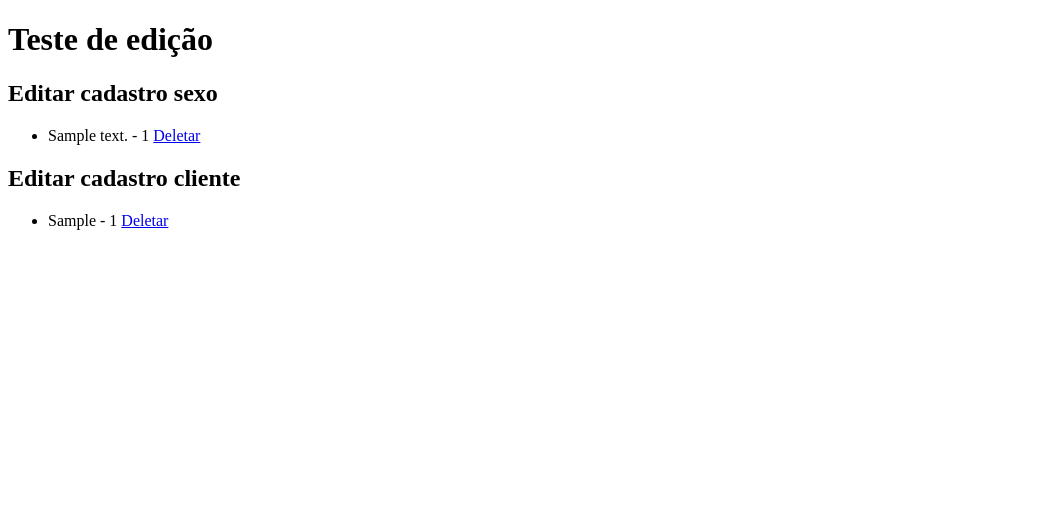
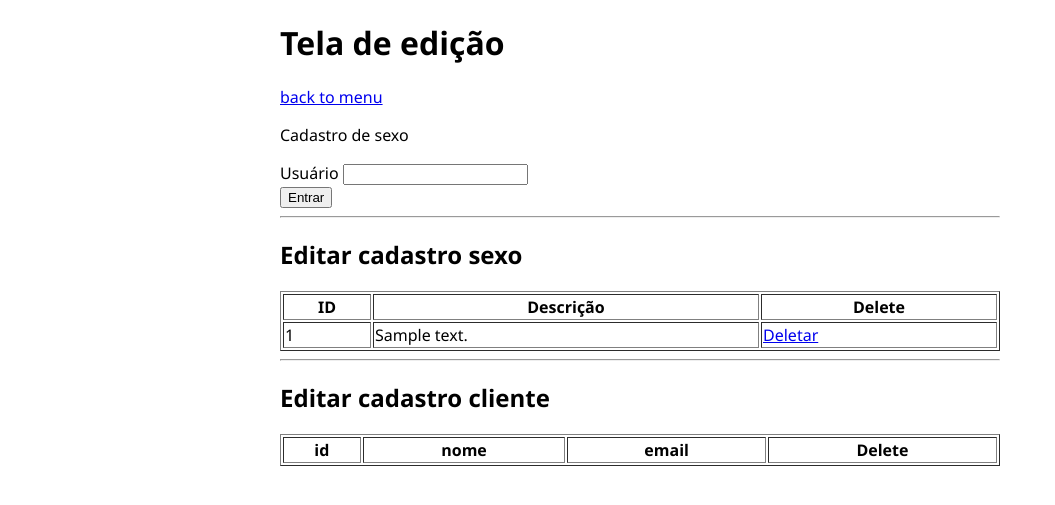
Before and after one commit to HidekiKoyama/Aprendendo-Django, a Django app: page /admin/ in a window 1280 px wide. Shown: the top 505 px of the page, without its empty margins (0-1055 px from the left). Run offline with Django 4.2, Linux system fonts and the light colour scheme; tables that the repository leaves empty hold one stand-in row (values such as "Sample post"); lists and menus that the app fills with data are empty.

Commit message:
Update - +Tela, +Funções funcionado
Ajuste em algumas funções e implementando mais formulários/fazendo os funcionar

```diff
--- a/painel/models.py
+++ b/painel/models.py
@@ -1,24 +1,18 @@
 from django.db import models
 
 class sexo(models.Model):
-    description = models.CharField(max_length=50)
+    descricao = models.CharField(max_length=50, null=False, blank=False)
+    def __str__(self):
+        return self.descricao
+
+class clientes(models.Model):
+    nome = models.TextField(max_length=50, null=False, blank=False)
+    email = models.TextField(max_length=255, null=False, blank=False, default='')
+    sexo = models.ForeignKey(sexo, null=False, blank=False, on_delete=models.CASCADE)
 
     def __str__(self):
-        return self.description
-
-class clientes(models.Model):
-    firstname = models.TextField(max_length=50, null=False, blank=False, default='')
-    email = models.TextField(max_length=255, null=False, blank=False, default='')
-    password = models.TextField(max_length=255, null=False, blank=False, default='')
-    sexo = models.TextField(max_length=50)
-
-    def __str__(self):
-        return self.firstname
-
+        return self.nome, self.email, self.senha, self.sexo
 
 class user(models.Model):
-    id_cliente = models.ForeignKey(clientes, null=False, blank=False, on_delete=models.CASCADE),
+    id_cliente = models.ForeignKey(clientes, null=False, blank=False, on_delete=models.CASCADE)
     user = models.CharField(max_length=50)
-
-    def __str__(self):
-        return self.user
--- a/painel/templates/admin/admin.html
+++ b/painel/templates/admin/admin.html
@@ -7,22 +7,48 @@
     <title>Tela de controle geral</title>
 </head>
 <body>
-    <h1>Teste de edição</h1>
+    <h1>Tela de edição</h1>
+    <p><a href="/">back to menu</a></p>
+    <p>Cadastro de sexo</p>
+    <form action="{% url 'cadastrosex' %}" method="POST">
+        {% csrf_token %}
+        <label for="nome">Usuário</label>
+        <input type="text" name="nome"><br>
+        <button type="submit">Entrar</button>
+    <hr>
     <h2>Editar cadastro sexo</h2>
-    <ul>
+
+        {% include 'modelo-css/modelo.html' %}
+
+        <table border="solid">
+        <th>ID</th>
+        <th>Descrição</th>
+        <th>Delete</th>
         {% for cad_sexo in cad_sexo %}
-        <li>
-            {{cad_sexo.description}} - {{cad_sexo.id}} <a href="{% url 'dellsex' cad_sexo.id %}">Deletar</a>
-        </li>
+        <tr>
+        <td>{{ cad_sexo.id }}</td>
+        <td>{{ cad_sexo.descricao }}</td>
+        <td><a href="{% url 'dellsex' cad_sexo.id %}">Deletar</a></td>
+        </tr>
         {% endfor %}
-    </ul>
+    </table>
+    <hr>
     <h2>Editar cadastro cliente</h2>
-    <ul>
+    <table border="solid">
+        <th>id</th>
+        <th>nome</th>
+        <th>email</th>
+        <th>Delete</th>
         {% for cliente in cliente %}
-        <li>
-            {{cliente.firstname}} - {{cliente.id}} <a href="{% url 'dellcliente' cliente.id %}">Deletar</a>
-        </li>
+        <th>
+            <tr>
+                <td>{{ cliente.id }}</td>
+                <td>{{ cliente.nome }}</td>
+                <td>{{ cliente.email}}</td>
+                <td><a href="{% url 'dellcliente' cliente.id %}">Delete</a></td>
+            </tr>
+        </th>
         {% endfor %}
-    </ul>
+    </table>
 </body>
 </html>
--- /dev/null
+++ b/painel/templates/modelo-css/modelo.html
@@ -0,0 +1,12 @@
+<style>
+    html, body{
+        font-family:'Segoe UI';
+        width: 75%;
+        margin: 0 auto;
+        background-color: white;
+    }
+    table{
+        margin: 0 auto;
+        width: 100%;
+    }
+</style>
--- a/painel/urls.py
+++ b/painel/urls.py
@@ -1,5 +1,5 @@
 from django.urls import path
-from .views import home, admin, cadastrosex, createuser, dellsex, dellcliente
+from .views import *
 
 urlpatterns = [
     path('', home),
@@ -8,4 +8,5 @@ urlpatterns = [
     path('new-user/', createuser, name='createuser'),
     path('dellsex/<int:id>/', dellsex, name='dellsex'),
     path('dellcliente/<int:id>/', dellcliente, name='dellcliente'),
+    path('geral/', tela_de_login, name='tela_de_login')
 ]
--- a/painel/views.py
+++ b/painel/views.py
@@ -1,47 +1,111 @@
-from django.shortcuts import render, redirect
-from painel.models import sexo, clientes, user
+from django.shortcuts import render
+from painel.models import sexo, clientes#, user
+import sqlite3 as sql
+import pandas
 
 def home(request):
     return render(request, 'realiza-login/index.html')
 
 def admin(request):
-    cad_sexo = sexo.objects.all()
-    cliente = clientes.objects.all()
-    return render(request, 'admin/admin.html' , {'cad_sexo': cad_sexo, 'cliente': cliente})
+    try:
+        cad_sexo = sexo.objects.all()
+        cad_cliente = clientes.objects.all()
+        return render(request, 'admin/admin.html' , {'cad_sexo': cad_sexo, 'cad_cliente': cad_cliente})
+    except:
+        return render(request, 'admin/admin.html')
 
 def cadastrosex(request):
-    nome_cad = request.POST.get("nome"),
-    sexo.objects.create(description = nome_cad),
-    nome = sexo.objects.all(),
-    return render(request, 'admin/admin.html', {'cad_sexo': nome})
+    cadastrar_sex = sexo()
+    cadastrar_sex.descricao = request.POST.get('nome')
+    cadastrar_sex.save_base()
 
-
-#insert into clientes
-def createuser(request):
-    nome_cad = request.POST.get("nome"),
-    senha = request.POST.get("password"),
-    clientes.objects.create(firstname = nome_cad, password = senha),
-    nome = clientes.objects.all(),
-
-    return render(request, 'cadastrar-user/index.html' , {'cad_sexo': nome})
-
-
-# Deleta dados
-
-def dellsex(request, id):
-    deletar = sexo.objects.get(id=id)
-    deletar.delete()
     cad_sexo = sexo.objects.all()
     cliente = clientes.objects.all()
     return render(request, 'admin/admin.html' , {'cad_sexo': cad_sexo, 'cliente': cliente})
 
 
+#insert into clientes
+def createuser(request):
+    try:
+        insert_into_cad_cliente = clientes()
+        #insert_into_nick_user = user()
+
+        #insert_into_nick_user.id_cliente = ()
+        #user_cad = request.POST.get('user_cad') outra tabela
+
+
+        insert_into_cad_cliente.nome = request.POST.get('nome_cad')
+        insert_into_cad_cliente.email = request.POST.get('email_cad')
+        insert_into_cad_cliente.senha = request.POST.get('password_cad')
+
+        #depois transformar em funbcao para melhorar o codigo
+
+        conexao = sql.connect("db.sqlite3")
+        filtro = request.POST.get('sexo_cad')
+        df = pandas.read_sql_query(f"SELECT id FROM painel_sexo WHERE descricao = '{filtro}'", conexao)
+        val = int(df.iloc[0:1].values)
+        print(val)
+        insert_into_cad_cliente.sexo = val
+        val = int(df.iloc[0:1].values)
+
+        insert_into_cad_cliente.save_base()
+
+        cad_sexo = sexo.objects.all()
+        cliente = clientes.objects.all()
+        return render(request, 'admin/admin.html' , {'cad_sexo': cad_sexo, 'cliente': cliente})
+    except:
+        list_sex = sexo.objects.all()
+        cliente = clientes.objects.all()
+        return render(request, 'cadastrar-user/index.html' , {'list_sex': list_sex, 'cliente': cliente})
+
+    # Deleta dados
+
+def dellsex(request, id):
+    try:
+        deletar = sexo.objects.get(id=id)
+        deletar.delete()
+        cad_sexo = sexo.objects.all()
+        cliente = clientes.objects.all()
+        return render(request, 'admin/admin.html' , {'cad_sexo': cad_sexo, 'cliente': cliente})
+    except:
+        cad_sexo = sexo.objects.all()
+        cliente = clientes.objects.all()
+        return render(request, 'admin/admin.html' , {'cad_sexo': cad_sexo, 'cliente': cliente})
+
+
+
 def dellcliente(request, id):
-    deletar = clientes.objects.get(id=id)
-    deletar.delete()
-    cad_sexo = sexo.objects.all()
-    cliente = clientes.objects.all()
-    return render(request, 'admin/admin.html' , {'cad_sexo': cad_sexo, 'cliente': cliente})
+
+    try:
+        deletar = clientes.objects.get(id=id)
+        deletar.delete()
+        cad_sexo = sexo.objects.all()
+        cliente = clientes.objects.all()
+        return render(request, 'admin/admin.html' , {'cad_sexo': cad_sexo, 'cliente': cliente})
+    except:
+        cad_sexo = sexo.objects.all()
+        cliente = clientes.objects.all()
+        return render(request, 'admin/admin.html' , {'cad_sexo': cad_sexo, 'cliente': cliente})
+
+
+def tela_de_login(request):
+    solicita_login = request.POST.get('usuario')
+    solicita_senha = request.POST.get('senha')
+
+    try:
+        conexao = sql.connect('db.sqlite3')
+        valida_filtro_user = solicita_login
+        valida_filtro_senha = solicita_senha
+
+        df = pandas.read_sql_query(f'SELECT id painel_clientes JOIN (SELECT painel_user WHERE user = {valida_filtro_user} )'+
+                                   f'WHERE senha = {valida_filtro_senha}', conexao)
+
+        val = int(df.iloc[0:1].values)
+        val != ''
+        return render(request, 'sistema/tela_de_inicio.html')
+    except:
+        return render(request, 'realiza-login/index.html')
+
 
 
 """"
```
Also changed, not shown: painel/templates/cadastrar-user/index.html (+39 -16 lines), painel/templates/realiza-login/index.html (+9 -5 lines), painel/templates/realiza-login/style.html (renamed from painel/templates/realiza-login/style.css, +7 -4 lines), painel/templates/sistema/tela_de_inicio.html (added, +12 -0 lines), painel/migrations/0008_alter_sexo_description.py (added), painel/migrations/0009_alter_clientes_firstname.py (added), painel/migrations/0010_alter_sexo_description.py (added), painel/migrations/0011_alter_clientes_sexo.py (added), painel/migrations/0012_rename_description_sexo_descricao.py (added), painel/migrations/0013_alter_sexo_descricao.py (added), painel/migrations/0014_rename_firstname_clientes_nome_and_more.py (added), painel/migrations/0015_alter_sexo_descricao.py (added), painel/migrations/0016_alter_clientes_sexo.py (added), painel/migrations/0017_remove_clientes_senha_alter_clientes_sexo.py (added).
